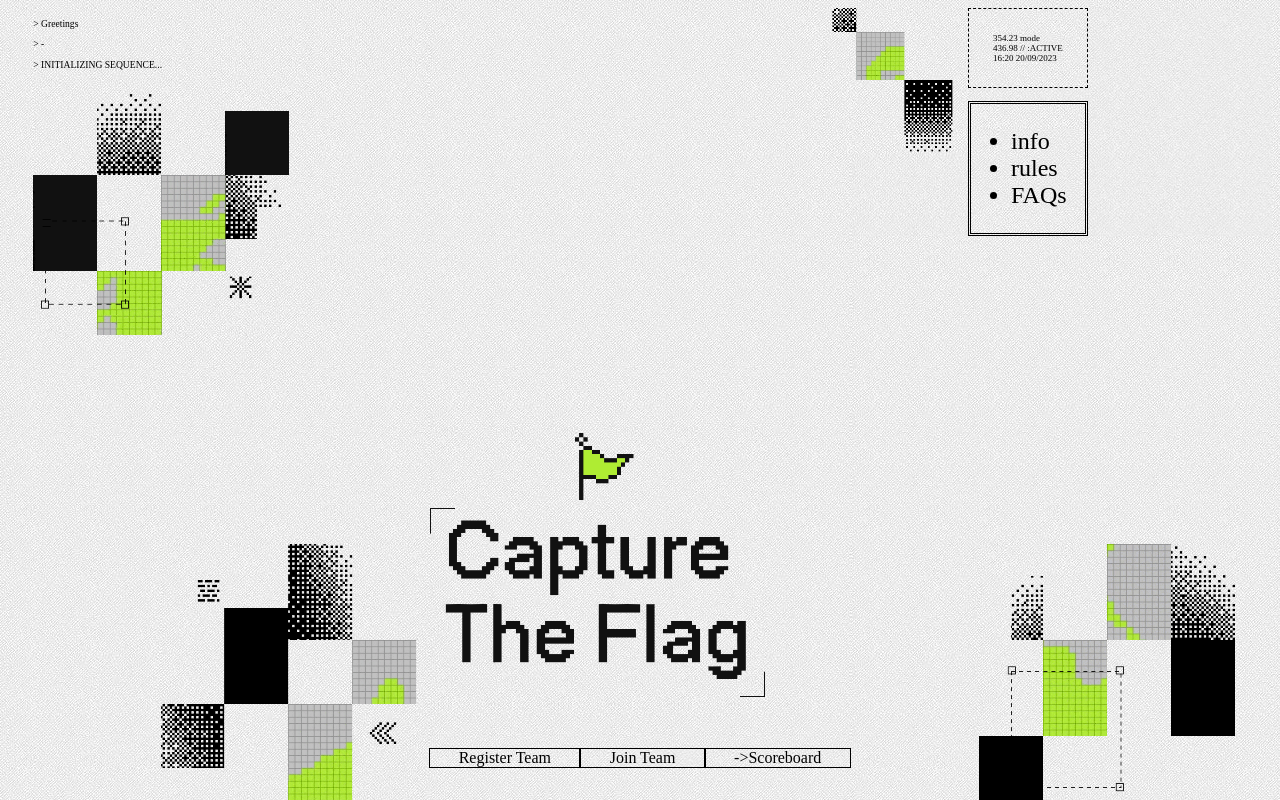
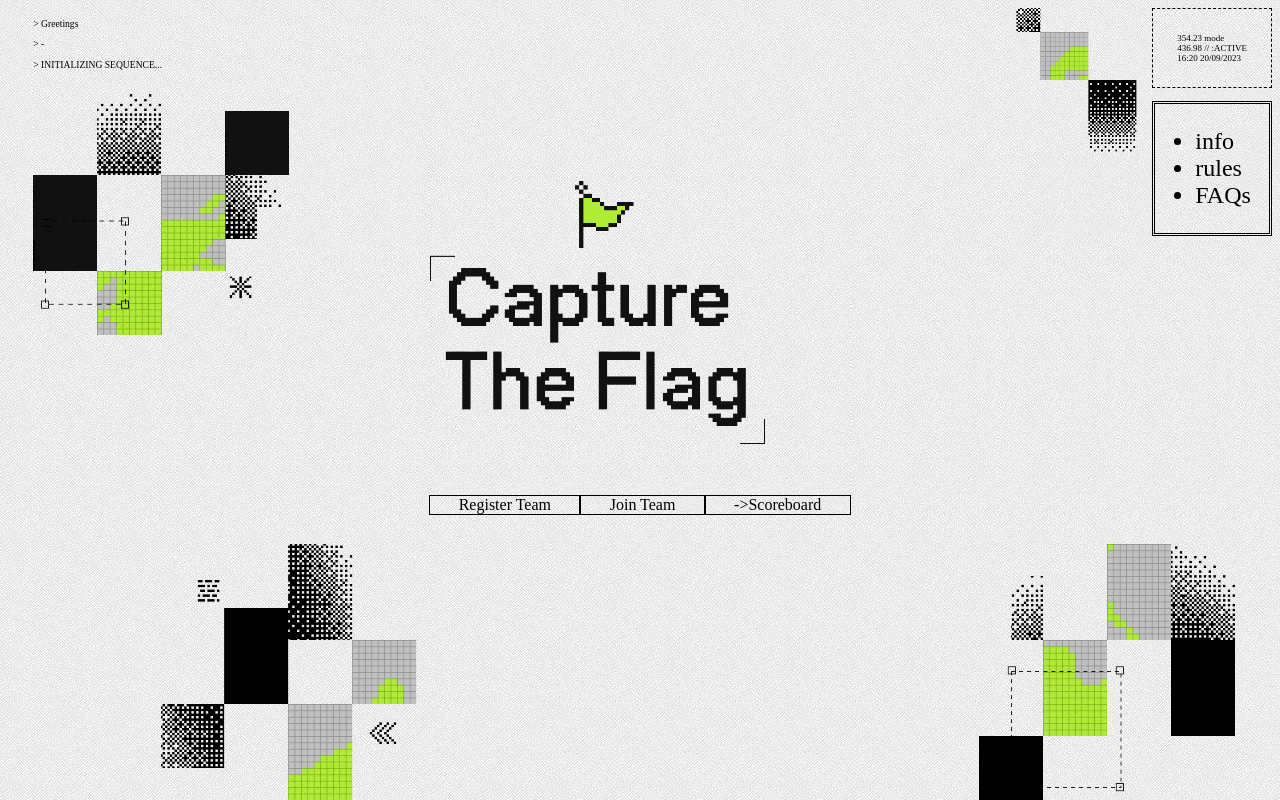
Before and after one commit to adavilalith/project_ctf_google_clone, a plain HTML site: page index.html in a window 1280 px wide. Drawn offline with Linux system fonts and the light colour scheme; a web font is replaced by a local one.

Commit message:
fixing right size flexbox alignment

```diff
--- a/style.css
+++ b/style.css
@@ -17,10 +17,12 @@
 }
 #logo{
     width:80%;
-    margin-top:100%;
+    margin-top:40%;
     margin-bottom:5vh
 }
 #right-1row{
+    float:right;
+
     display:flex;
     flex-wrap:wrap;
 }
```
